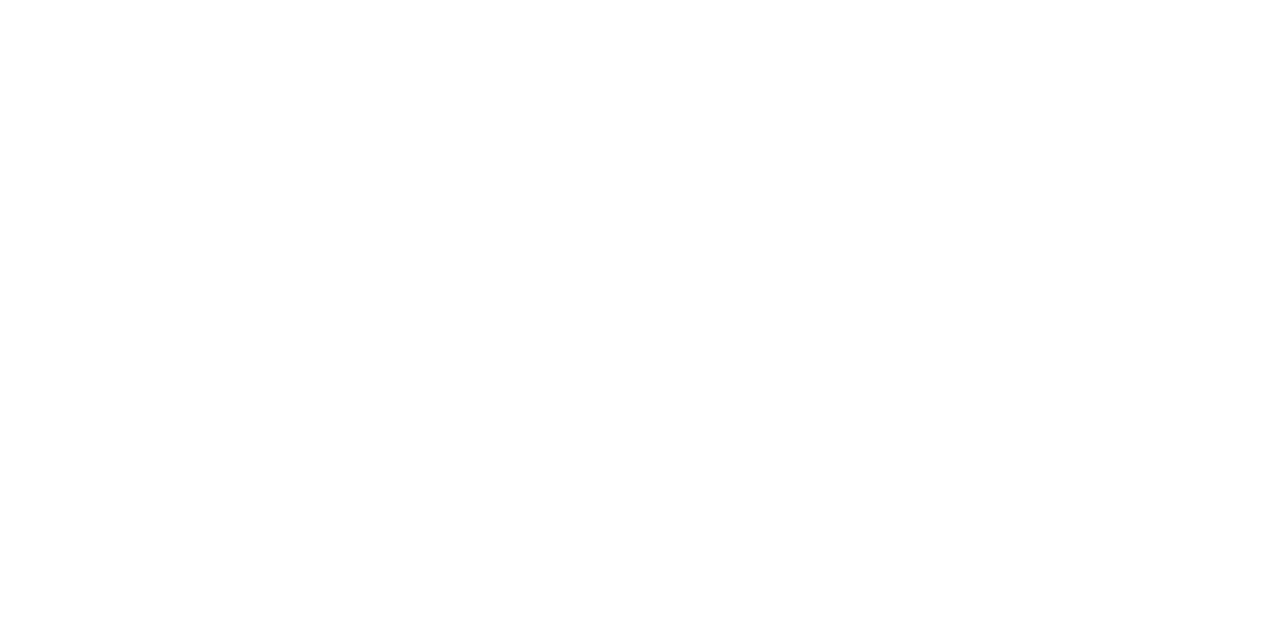
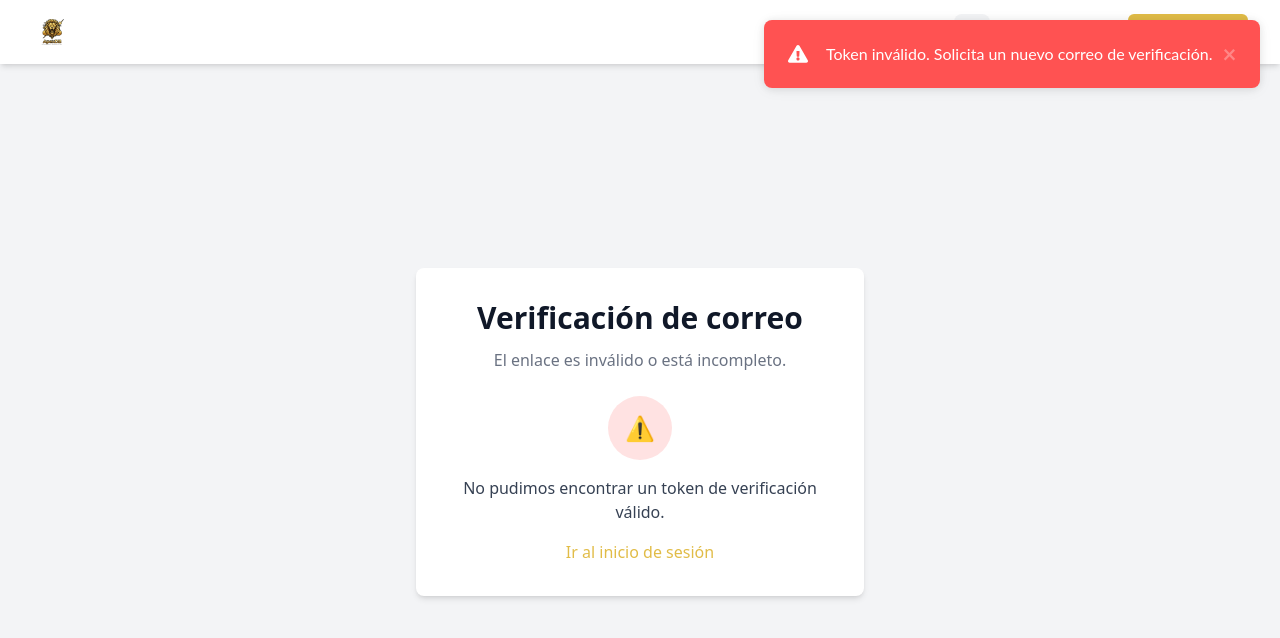
Before and after one commit to andromeda-riwi/CrudCloudDb-Frontend, a Vue app: page /verify-email in a window 1280 px wide. Before the commit this address had no page. Shown: the top 638 px of the page. Built offline with nearby package versions, Linux system fonts and the light colour scheme.

Commit message:
feat: vista de verificación de correo y redirección automática
- authService expone verifyEmail
- nueva vista VerifyEmailView con feedback y redirección al login
- se agrega ruta /verify-email en el router

```diff
--- a/src/router/index.ts
+++ b/src/router/index.ts
@@ -6,6 +6,7 @@
 import RegisterView from '../views/RegisterView.vue'
 import ForgotPasswordView from '../views/ForgotPasswordView.vue'
 import ResetPasswordView from '../views/ResetPasswordView.vue'
+import VerifyEmailView from '../views/VerifyEmailView.vue'
 import DashboardView from '../views/DashboardView.vue'
 import DatabasesView from '../views/DatabasesView.vue'
 import PlansView from '../views/PlansView.vue'
@@ -42,6 +43,12 @@
       name: 'reset-password',
       component: ResetPasswordView,
       meta: { layout: 'AuthLayout', title: 'Restablecer contraseña' }
+    },
+    {
+      path: '/verify-email',
+      name: 'verify-email',
+      component: VerifyEmailView,
+      meta: { layout: 'AuthLayout', title: 'Verificar correo' }
     },
     {
       path: '/dashboard',
--- a/src/services/auth.ts
+++ b/src/services/auth.ts
@@ -75,5 +75,9 @@
 
   async resetPassword(token: string, newPassword: string): Promise<void> {
     await apiClient.post('/Auth/reset-password', { token, newPassword });
+  },
+
+  async verifyEmail(token: string): Promise<void> {
+    await apiClient.post('/Auth/verify-email', { token });
   }
 };
--- /dev/null
+++ b/src/views/VerifyEmailView.vue
@@ -0,0 +1,92 @@
+<template>
+  <div class="w-full max-w-md p-8 space-y-6 bg-white dark:bg-gray-800 rounded-lg shadow-md transition-colors duration-300">
+    <div class="text-center space-y-3">
+      <h1 class="text-3xl font-bold text-gray-900 dark:text-white">Verificación de correo</h1>
+      <p class="text-gray-500 dark:text-gray-400">
+        {{ descriptionMessage }}
+      </p>
+    </div>
+
+    <div class="flex flex-col items-center space-y-4">
+      <div
+        class="w-16 h-16 flex items-center justify-center rounded-full"
+        :class="statusColor"
+      >
+        <span class="text-2xl">
+          <template v-if="status === 'loading'">⏳</template>
+          <template v-else-if="status === 'success'">✅</template>
+          <template v-else>⚠️</template>
+        </span>
+      </div>
+
+      <p class="text-center text-gray-700 dark:text-gray-300">
+        {{ statusMessage }}
+      </p>
+
+      <RouterLink
+        v-if="status !== 'loading'"
+        to="/login"
+        class="text-[#e1bc47] hover:text-[#f0d470]"
+      >
+        Ir al inicio de sesión
+      </RouterLink>
+    </div>
+  </div>
+</template>
+
+<script setup lang="ts">
+import { computed, onMounted, ref } from 'vue';
+import { RouterLink, useRoute, useRouter } from 'vue-router';
+import { useToast } from 'vue-toastification';
+import { authService } from '@/services/auth';
+
+type Status = 'loading' | 'success' | 'error';
+
+const route = useRoute();
+const router = useRouter();
+const toast = useToast();
+
+const status = ref<Status>('loading');
+const descriptionMessage = ref('Estamos validando tu token de verificación.');
+const statusMessage = ref('Validando tu correo, por favor espera...');
+
+const statusColor = computed(() => {
+  if (status.value === 'success') return 'bg-green-100 text-green-700';
+  if (status.value === 'error') return 'bg-red-100 text-red-700';
+  return 'bg-yellow-100 text-yellow-700';
+});
+
+const verifyEmail = async () => {
+  const token = route.query.token as string | undefined;
+
+  if (!token) {
+    status.value = 'error';
+    descriptionMessage.value = 'El enlace es inválido o está incompleto.';
+    statusMessage.value = 'No pudimos encontrar un token de verificación válido.';
+    toast.error('Token inválido. Solicita un nuevo correo de verificación.');
+    return;
+  }
+
+  try {
+    await authService.verifyEmail(token);
+    status.value = 'success';
+    descriptionMessage.value = 'Tu correo quedó verificado correctamente.';
+    statusMessage.value = 'Redirigiendo al inicio de sesión...';
+    toast.success('Correo verificado. Ahora puedes iniciar sesión.');
+
+    setTimeout(() => {
+      router.push('/login');
+    }, 2500);
+  } catch (error: any) {
+    status.value = 'error';
+    const message = error?.response?.data?.message ?? 'No se pudo verificar el correo.';
+    descriptionMessage.value = 'El token pudo expirar o ya fue utilizado.';
+    statusMessage.value = message;
+    toast.error(message);
+  }
+};
+
+onMounted(() => {
+  verifyEmail();
+});
+</script>
```
